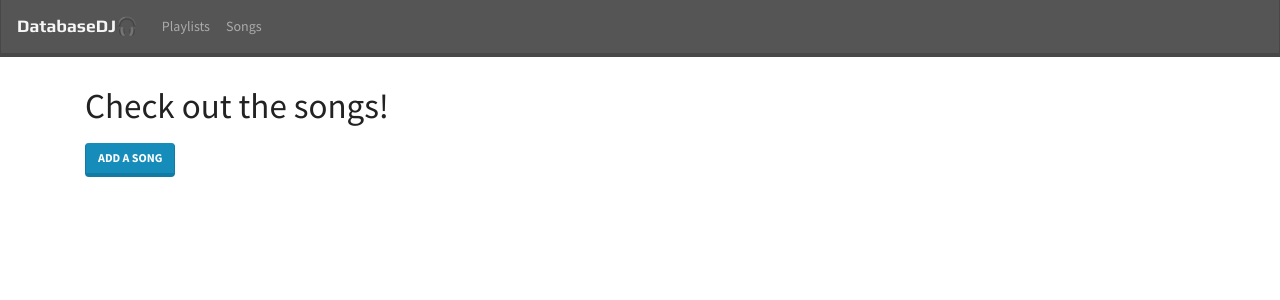
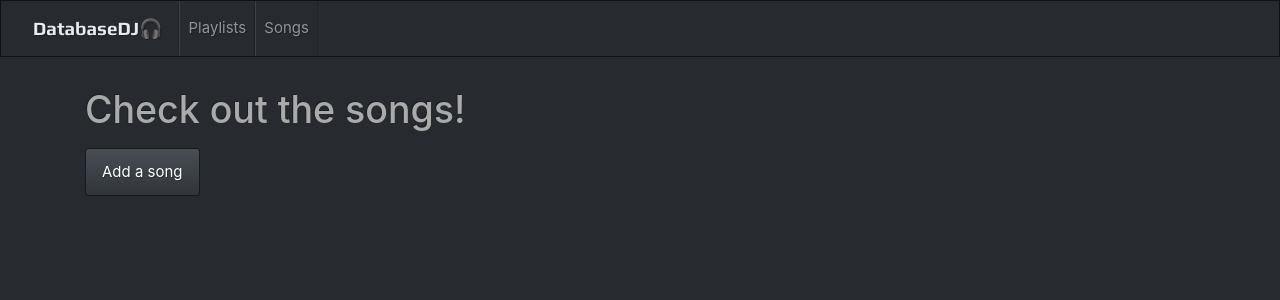
Before and after one commit to pasha-log/database-dj-sqla-app, a Flask app: page /songs in a window 1280 px wide. Shown: the top 300 px of the page. Run offline with Flask 2, Linux system fonts and the light colour scheme; data that the repository does not hold is empty; parts of the project's set-up code (start-up, migrations or seed data) failed here and were passed over; some libraries are stand-ins or nearby versions.

Commit message:
styling changes

```diff
--- a/static/style.css
+++ b/static/style.css
@@ -1,7 +1,3 @@
-body {
-    background-color: rgb(170, 255, 170);
-}
-
 #main {
     font-family: 'Play', sans-serif;
 }
--- a/templates/base.html
+++ b/templates/base.html
@@ -7,13 +7,13 @@
   <title>DatabaseDJ</title>
   <link href="https://fonts.googleapis.com/css2?family=Play:wght@700&display=swap" rel="stylesheet">
   <link rel="stylesheet" href="/static/style.css">
-  <link rel="stylesheet" href="https://stackpath.bootstrapcdn.com/bootswatch/4.1.3/lumen/bootstrap.css">
+  <link rel="stylesheet" href="https://stackpath.bootstrapcdn.com/bootswatch/4.1.3/slate/bootstrap.css">
 </head>
 <body>
 
 <nav class="navbar navbar-expand-lg navbar-dark bg-dark mb-4">
-  <a id='main' class="navbar-brand text-light"" href="/">DatabaseDJ🎧</a>
-  <ul class="navbar-nav">
+  <a id='main' class="navbar-brand text-light" href="/">DatabaseDJ🎧</a>
+  <ul id="main-list" class="navbar-nav">
     <li class="nav-item"><a class="nav-link" href="/playlists">Playlists</a></li>
     <li class="nav-item"><a class="nav-link" href="/songs">Songs</a></li>
   </ul>
```
Also changed, not shown: 3 other files.
